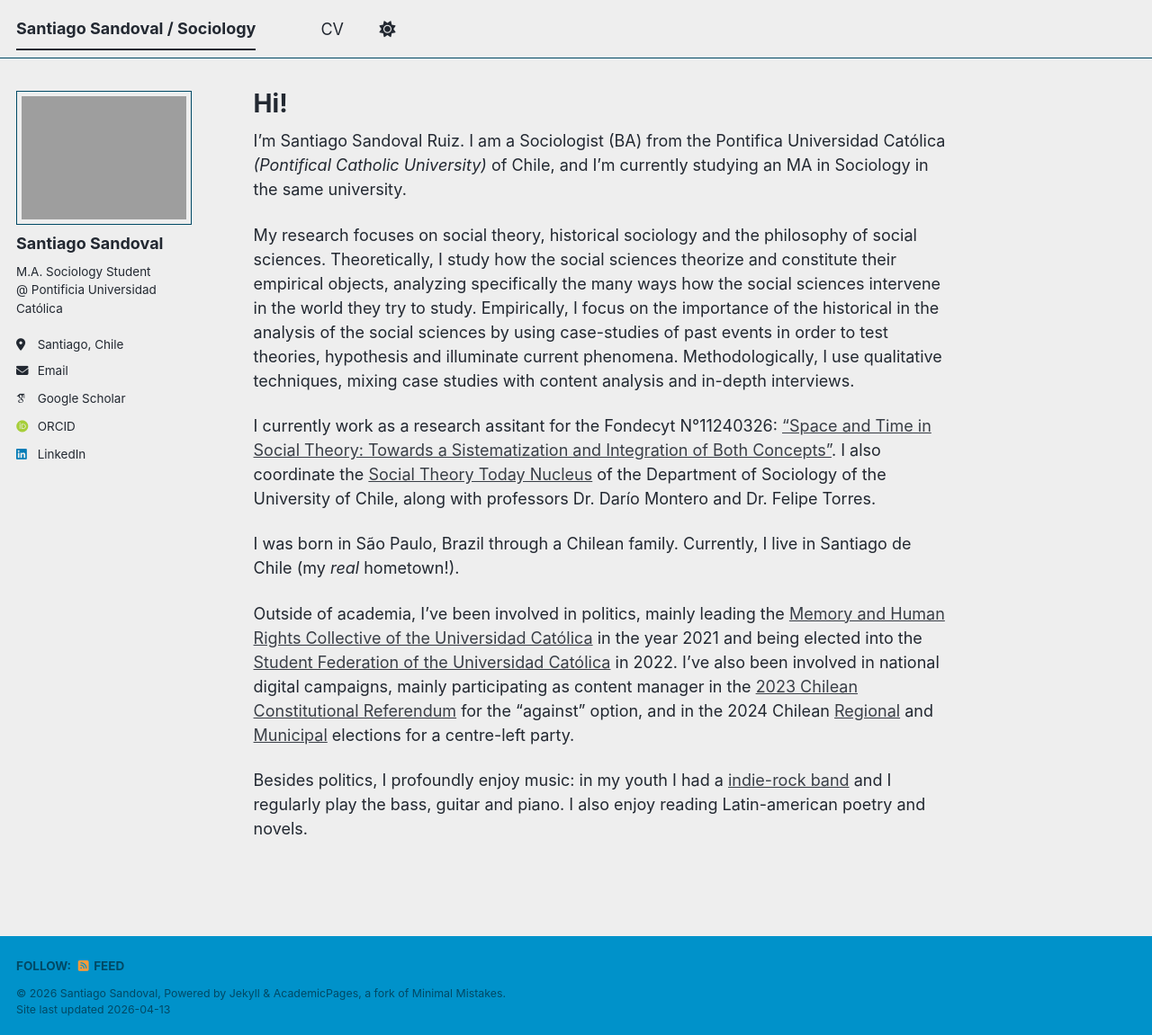
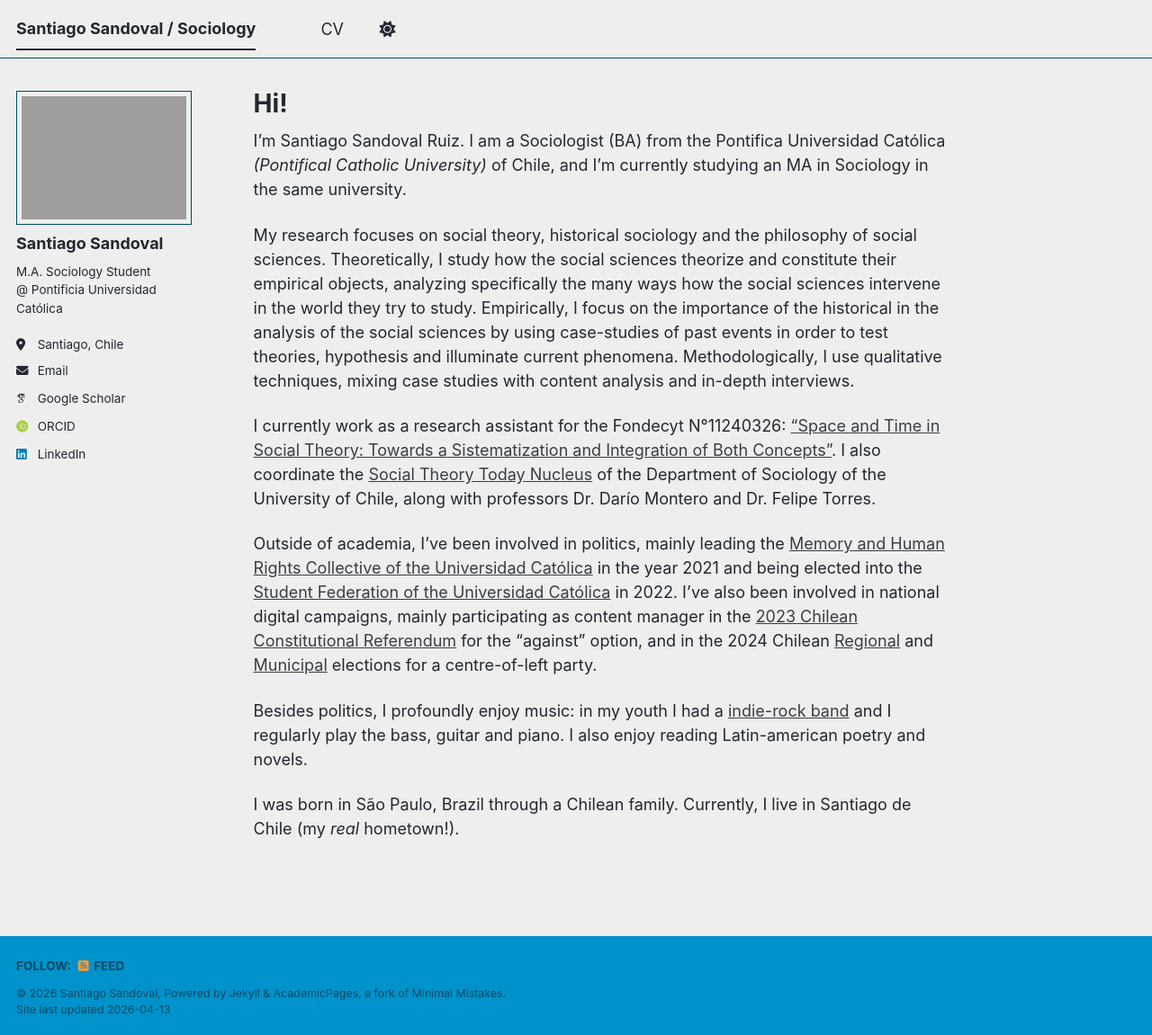
Before and after one commit to s-sandoval/s-sandoval.github.io, a Jekyll site: the page built from _pages/about.md, in a window 1280 px wide and 1151 px high. Shown: the whole window at 90% size. Built offline with Jekyll 4.4.1, drawn with Linux system fonts in a browser that asks for light colours; some web fonts are replaced; a script bundle is joined from its source files by our own code; library files that are not in the unit come from our copies.

Commit message:
Update about.md

```diff
--- a/_pages/about.md
+++ b/_pages/about.md
@@ -11,10 +11,10 @@ I'm Santiago Sandoval Ruiz. I am a Sociologist (BA) from the Pontifica Universid
 
 My research focuses on social theory, historical sociology and the philosophy of social sciences. Theoretically, I study how the social sciences theorize and constitute their empirical objects, analyzing specifically the many ways how the social sciences intervene in the world they try to study. Empirically, I  focus on the importance of the historical in the analysis of the social sciences by using case-studies of past events in order to test theories, hypothesis and illuminate current phenomena. Methodologically, I use qualitative techniques, mixing case studies with content analysis and in-depth interviews.
 
-I currently work as a research assitant for the Fondecyt N°11240326: ["Space and Time in Social Theory: Towards a Sistematization and Integration of Both Concepts"](https://www.tes-project.org/). I also coordinate the [Social Theory Today Nucleus](https://teoriasocialhoy.uchile.cl/) of the Department of Sociology of the University of Chile, along with professors Dr. Darío Montero and Dr. Felipe Torres.
+I currently work as a research assistant for the Fondecyt N°11240326: ["Space and Time in Social Theory: Towards a Sistematization and Integration of Both Concepts"](https://www.tes-project.org/). I also coordinate the [Social Theory Today Nucleus](https://teoriasocialhoy.uchile.cl/) of the Department of Sociology of the University of Chile, along with professors Dr. Darío Montero and Dr. Felipe Torres.
+
+Outside of academia, I've been involved in politics, mainly leading the [Memory and Human Rights Collective of the Universidad Católica](https://www.instagram.com/memoria.uc/) in the year 2021 and being elected into the [Student Federation of the Universidad Católica](https://es.wikipedia.org/wiki/Federaci%C3%B3n_de_Estudiantes_de_la_Universidad_Cat%C3%B3lica_de_Chile) in 2022. I've also been involved in national digital campaigns, mainly participating as content manager in the [2023 Chilean Constitutional Referendum](https://en.wikipedia.org/wiki/2023_Chilean_constitutional_referendum) for the "against" option, and in the 2024 Chilean [Regional](https://en.wikipedia.org/wiki/2024_Chilean_regional_elections) and [Municipal](https://en.wikipedia.org/wiki/2024_Chilean_municipal_elections) elections for a centre-of-left party.
+
+Besides politics, I profoundly enjoy music: in my youth I had a [indie-rock band](https://www.instagram.com/equiponacional) and I regularly play the bass, guitar and piano. I also enjoy reading Latin-american poetry and novels.
 
 I was born in São Paulo, Brazil through a Chilean family. Currently, I live in Santiago de Chile (my _real_ hometown!).
-
-Outside of academia, I've been involved in politics, mainly leading the [Memory and Human Rights Collective of the Universidad Católica](https://www.instagram.com/memoria.uc/) in the year 2021 and being elected into the [Student Federation of the Universidad Católica](https://es.wikipedia.org/wiki/Federaci%C3%B3n_de_Estudiantes_de_la_Universidad_Cat%C3%B3lica_de_Chile) in 2022. I've also been involved in national digital campaigns, mainly participating as content manager in the [2023 Chilean Constitutional Referendum](https://en.wikipedia.org/wiki/2023_Chilean_constitutional_referendum) for the "against" option, and in the 2024 Chilean [Regional](https://en.wikipedia.org/wiki/2024_Chilean_municipal_elections) and [Municipal](https://en.wikipedia.org/wiki/2024_Chilean_regional_elections) elections for a centre-left party.
-
-Besides politics, I profoundly enjoy music: in my youth I had a [indie-rock band](https://www.instagram.com/equiponacional) and I regularly play the bass, guitar and piano. I also enjoy reading Latin-american poetry and novels.
```
